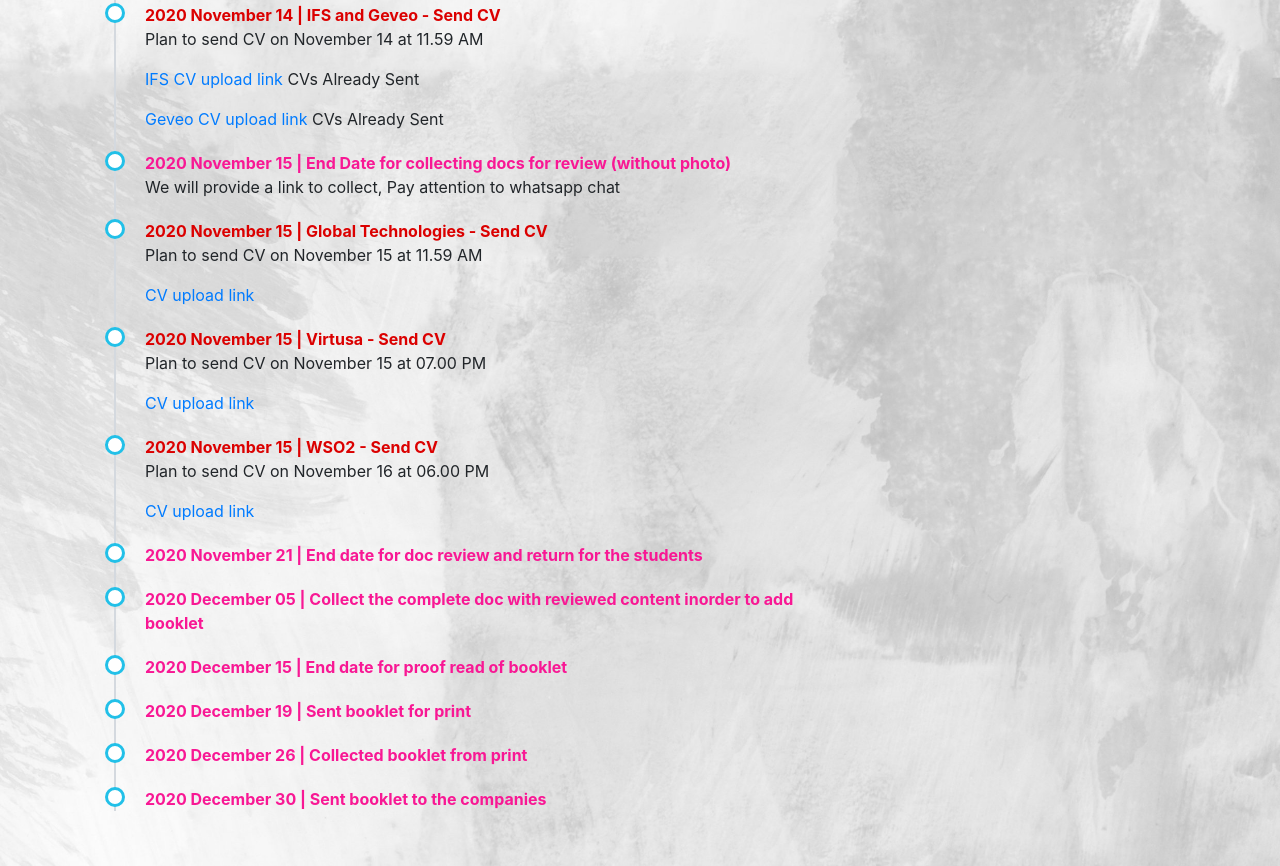
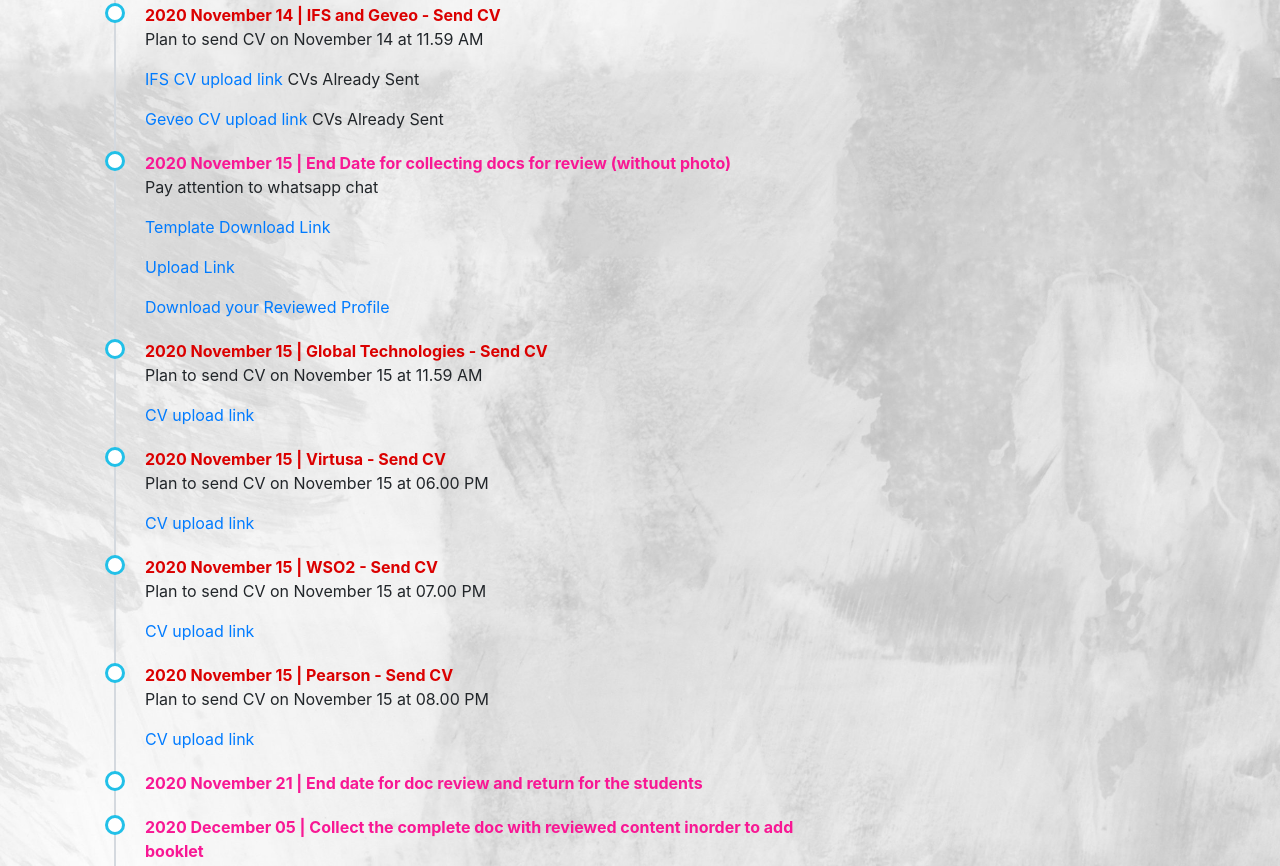
Before and after one commit to INTECS-UoM/careerfair_deadlines, a plain HTML site: page index.html in a window 1280 px wide. Shown: the part 1843-2709 px from the top of the page. Drawn offline with nearby package versions, Linux system fonts and the light colour scheme.

Commit message:
timeline updated

```diff
--- a/index.html
+++ b/index.html
@@ -178,7 +178,10 @@
 					<li>
 						<span class="timelineTitle3">2020 November 15 | End Date for collecting docs for review
 							(without photo) </span>
-						<p>We will provide a link to collect, Pay attention to whatsapp chat</p>
+						<p>Pay attention to whatsapp chat</p>
+						<p><a href="https://meet.google.com/linkredirect?authuser=0&dest=https%3A%2F%2Funiofmora-my.sharepoint.com%2F%3Aw%3A%2Fg%2Fpersonal%2F165028m_uom_lk%2FEU9hQ6TYbwVMhfzlMcskqucBNsFFInuulYudBe9RxN7yew%3Fe%3DNu3We1">Template Download Link</a></p>
+					    <p><a href="https://uniofmora-my.sharepoint.com/:f:/g/personal/165028m_uom_lk/Eq0nW13GBWhIv-eFNMRvKVIBfnQi2Vi2LOYt_IwRB_fbHw">Upload Link</a></p>
+						<p><a href="hhttps://uniofmora-my.sharepoint.com/:f:/g/personal/165028m_uom_lk/Eg6ZQtUalD9AjXUbmJ2rVYUB3PvinQe81nMtjbXrOJDOzQ?e=QRlFxx">Download your Reviewed Profile</a></p>
 					</li>
 					<li>
 						<span class="timelineTitle">2020 November 15 | Global Technologies - Send CV </span>
@@ -188,14 +191,20 @@
 
 					<li>
 						<span class="timelineTitle">2020 November 15 | Virtusa - Send CV</span>
-						<p>Plan to send CV on November 15 at 07.00 PM</p>
+						<p>Plan to send CV on November 15 at 06.00 PM</p>
 						<p><a href="https://docs.google.com/forms/d/e/1FAIpQLSeLg7Zs532g1jnONNsCg6GKxCy-Orv0BftSiWNn1-yS-oJPIg/viewform">CV upload link</a></p>
 					</li>
 
 					<li>
 						<span class="timelineTitle">2020 November 15 | WSO2 - Send CV </span>
-						<p>Plan to send CV on November 16 at 06.00 PM</p>
+						<p>Plan to send CV on November 15 at 07.00 PM</p>
 						<p><a href="https://forms.gle/Z3aMgkAxnC6MGeZq6">CV upload link</a></p>
+					</li>
+
+					<li>
+						<span class="timelineTitle">2020 November 15 | Pearson - Send CV </span>
+						<p>Plan to send CV on November 15 at 08.00 PM</p>
+						<p><a href="https://forms.gle/WBMAMqLYZLPxaUvUA">CV upload link</a></p>
 					</li>
 
 					<li>
```
